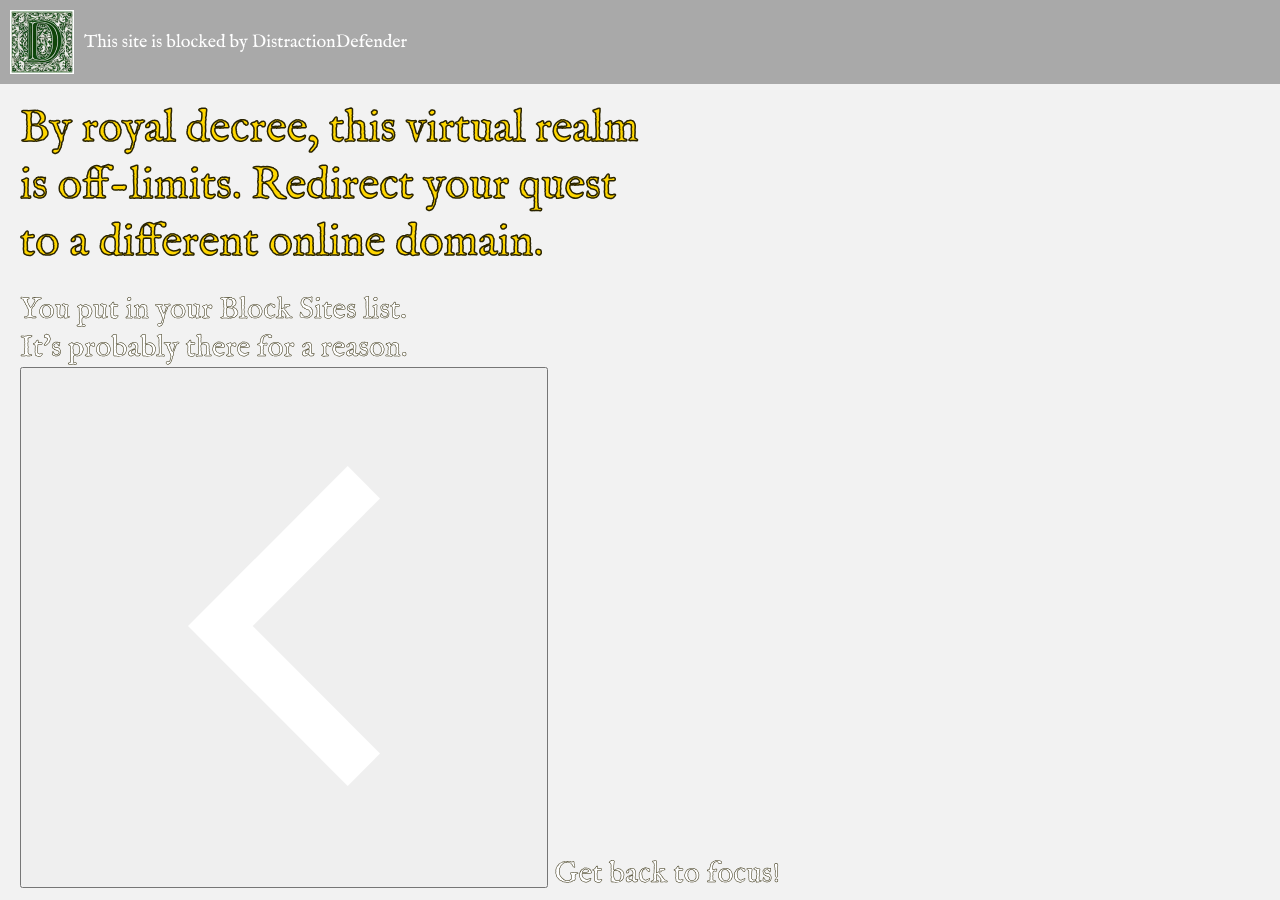
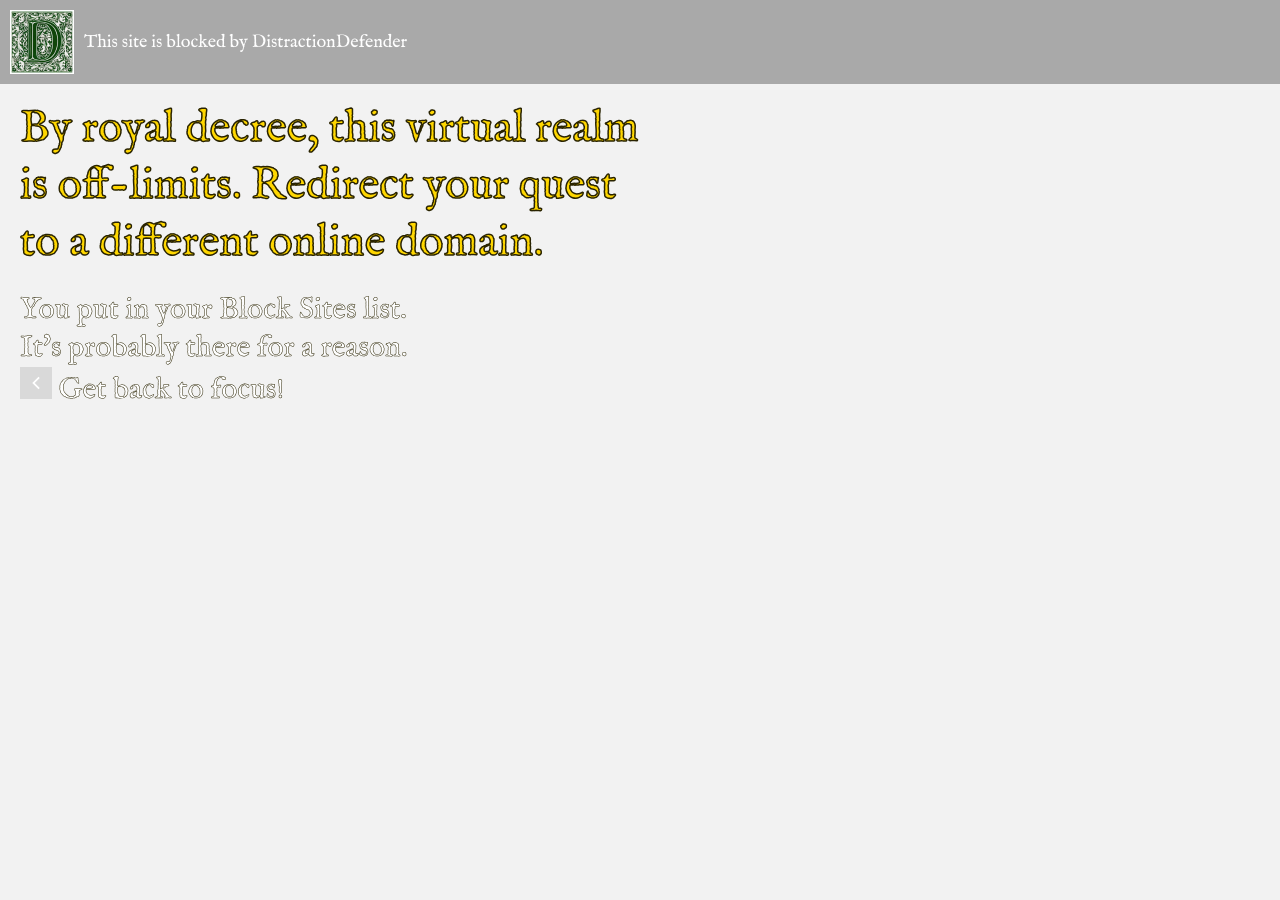
Before and after one commit to milosz-student/distraction-defender, a browser extension: page pages/blocked.html in a window 1280 px wide. Drawn offline with Linux system fonts and the light colour scheme.

Commit message:
Add styles for go back button

```diff
--- a/style.css
+++ b/style.css
@@ -94,6 +94,7 @@ h1 {
     margin-left: 20px;
     margin-top: 100px;
     font-family: 'IMFellEnglish-Regular';
+    color:white;
     -webkit-text-stroke-width: 1.5px;
     -webkit-text-stroke-color: rgb(41, 35, 1);
 }
@@ -125,11 +126,29 @@ h1 {
     background-color: rgba(0, 0, 0, 0.3);
     padding: 10px;
     text-align: left;
-    color: white;
     align-items: center;
     display: flex;
+    color: white;
 }
 
 #blockedTopBar img {
     margin-right: 10px;
 }
+
+#goBackButton {
+    font-family: 'IMFellEnglish-Regular';
+    background-color: rgba(0, 0, 0, 0.1);
+    height: 32px;
+    width: 32px;
+    border-style: none;
+    display: inline-block;
+    cursor: pointer;
+}
+
+#goBackButton img {
+    width: 100%;
+    height: 100%;
+}
+#goBackButton:hover {
+    background-color:  rgba(0, 0, 0, 0.6);
+}
```
